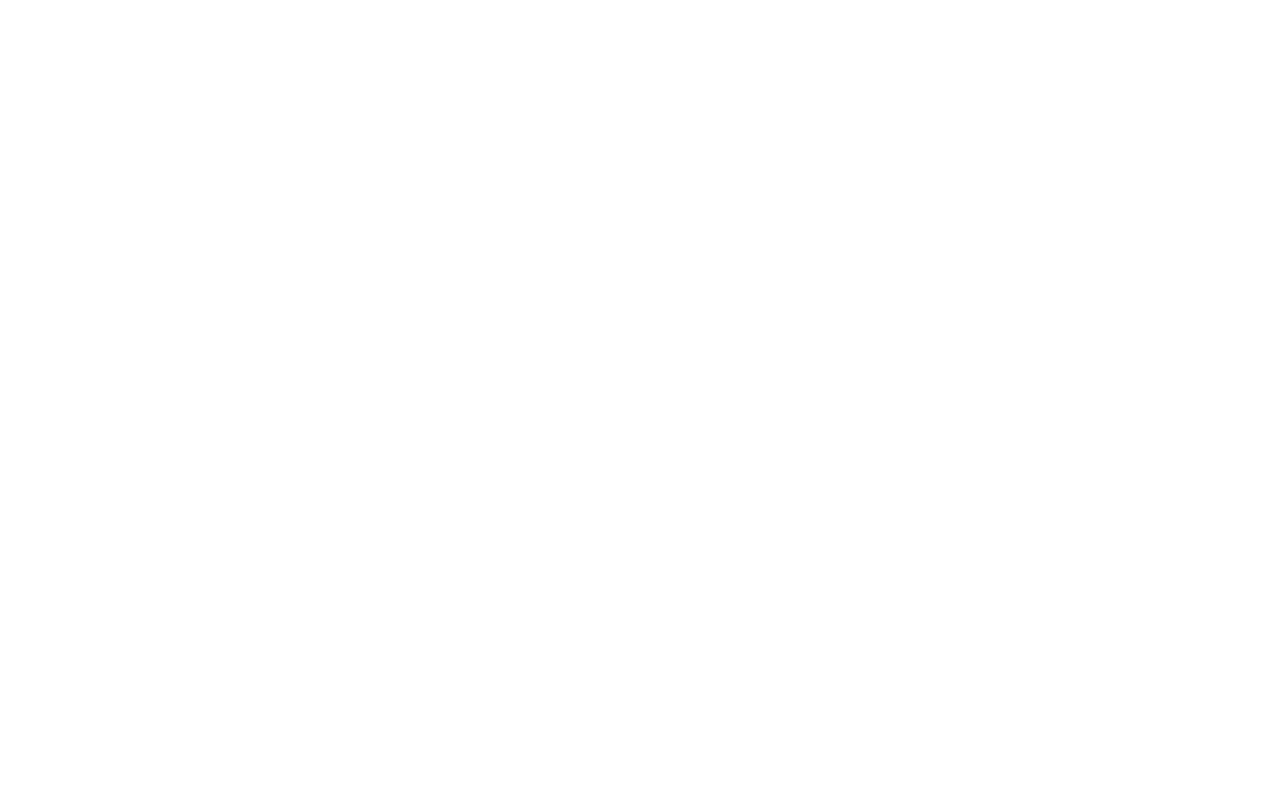
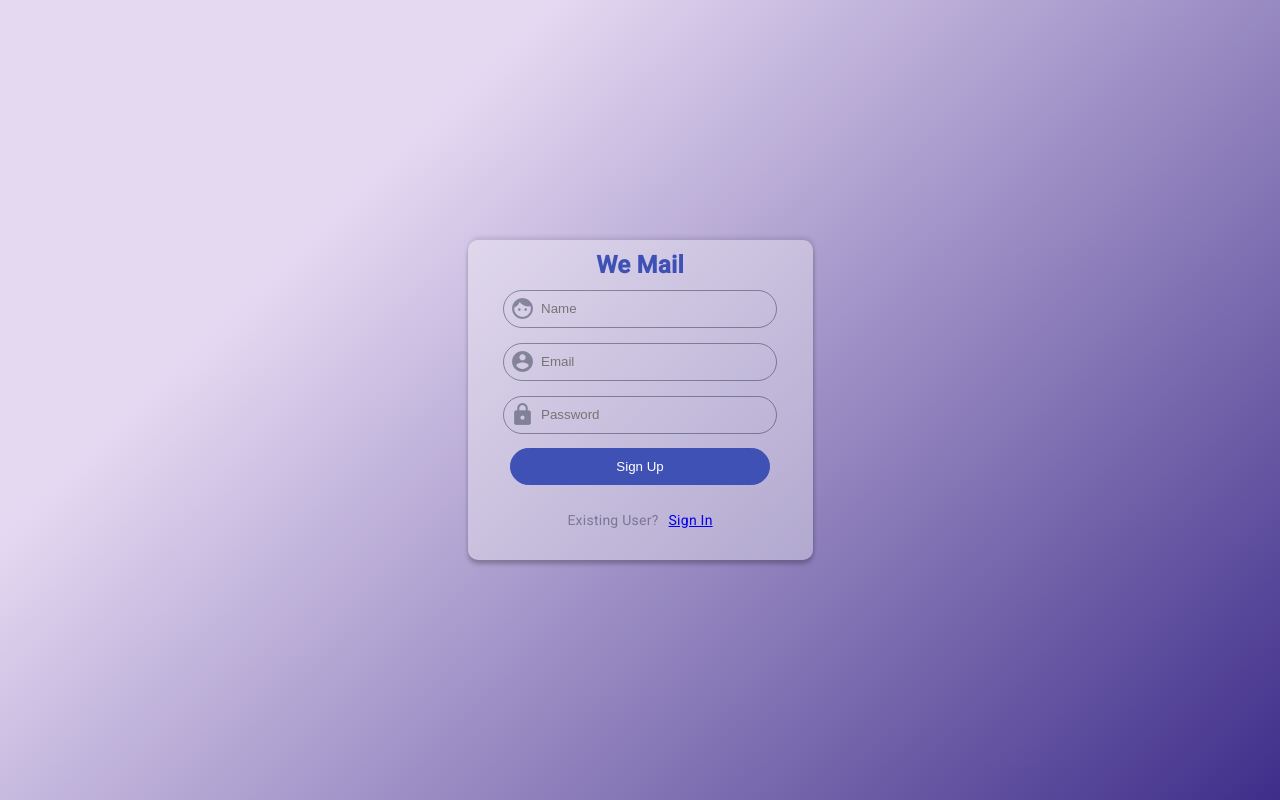
Before and after one commit to pavan-kaushal/we-mail, an Angular app: page /signup in a window 1280 px wide. Before the commit this address led to /. Built offline with nearby package versions, Linux system fonts and the light colour scheme.

Commit message:
signup component with field validations

```diff
--- a/src/app/app-routing.module.ts
+++ b/src/app/app-routing.module.ts
@@ -3,12 +3,14 @@
 import { UsersComponent } from './components/users/users.component';
 import { EventsComponent } from './components/events/events.component';
 import { ActivityComponent } from './components/activity/activity.component';
-import { LoginComponent } from './components/login/login.component';
+import { LoginComponent } from './components/authorisation/login/login.component';
 import { HomePageComponent } from './components/home-page/home-page.component';
+import { SignupComponent } from './components/authorisation/signup/signup.component';
 
 const routes: Routes = [
   {path: '', redirectTo: 'login', pathMatch: 'full'},
   { path: 'login', component: LoginComponent},
+  { path: 'signup', component: SignupComponent},
   { path: 'home', component:  HomePageComponent, children: [
     { path: 'users', component: UsersComponent},
     { path: 'activity', component: ActivityComponent},
--- /dev/null
+++ b/src/app/components/authorisation/auth.service.ts
@@ -0,0 +1,23 @@
+import { HttpClient } from '@angular/common/http';
+import { Injectable } from '@angular/core';
+import { environment } from 'src/environments/environment';
+import { BaseService } from 'src/utils/base.service';
+
+HttpClient
+@Injectable({providedIn: 'root'})
+export class AuthService extends BaseService {
+    apiUrl = environment.apiUrl + '/auth';
+
+    constructor(private _httpClient: HttpClient) {
+        super(_httpClient);
+    }
+
+    signUpUser(data){
+        return this.put<any>(this.apiUrl+'/signup',data)
+    }
+
+    signInUser(data){
+        return this.post<any>(this.apiUrl+'/signin',data)
+    }
+
+}
--- /dev/null
+++ b/src/app/components/authorisation/login/login.component.html
@@ -0,0 +1,20 @@
+<div class="center-container">
+    <div class="header">
+        We Mail
+    </div>
+    <form class="login-form">
+        <div class="field">
+            <mat-icon>account_circle</mat-icon>
+            <input type="text" placeholder="Email" [(ngModel)]="email">
+        </div>
+        <div class="field">
+            <mat-icon>lock</mat-icon>
+            <input type="text" placeholder="Password" [(ngModel)]="password">
+        </div>
+    </form>
+    <button class="sign-in">Sign In</button>
+    <div class="sign-up">
+        <span>New User?</span>
+        <a href="/signup">Sign Up</a>
+    </div>
+</div>
--- /dev/null
+++ b/src/app/components/authorisation/login/login.component.scss
@@ -0,0 +1,84 @@
+:host {
+    display: flex;
+    flex-direction: column;
+    flex: 1;
+    align-items: center;
+    justify-content: center;
+    background-color: #cdc1ff;
+    background-image: linear-gradient(316deg, #3f2e8a 0%, #e5d9f2 74%);
+}
+
+.center-container {
+    display: flex;
+    flex-direction: column;
+    align-items: center;
+    justify-content: space-between;
+    padding: 10px;
+    box-shadow: 0px 4px 4px rgba(0, 0, 0, 0.25), 1px -3px 4px rgba(0, 0, 0, 0.1);
+    border-radius: 10px;
+    height: 300px;
+    width: 325px;
+    background: linear-gradient(0deg,hsla(0,0%,100%,.2),hsla(0,0%,100%,.2)),hsla(0,0%,93%,.2);
+    .header{
+        text-align: center;
+        width: 100%;
+        font-weight: 600;
+        font-size: 1.5rem;
+        color: #3f51b5;
+        margin-top: 5px;
+    }
+    .login-form {
+        width: 100%;
+        display: flex;
+        flex-direction: column;
+        align-items: center;
+        gap: 15px;
+        .field {
+            display: flex;
+            align-items: center;
+            padding: 6px;
+            border-radius: 20px;
+            width: 80%;
+            border: 1px solid #222e4175;
+            mat-icon {
+                font-size: 25px;
+                color: #222e4175;
+            }
+            input{
+                border: none;
+                outline: none;
+                background: inherit;
+                flex: 1;
+                margin-left: 5px;
+            }
+        }
+    }
+
+    button {
+        padding: 10px 16px;
+        border-radius: 20px;
+        width: 80%;
+        cursor: pointer;
+        border: none;
+        &:hover {
+            color: white;
+            background: rgb(170, 0, 234);
+        }
+    }
+
+    .sign-up {
+        padding: 10px 16px 20px 16px;
+        width: 80%;
+        color: rgba(34, 46, 65, 0.4588235294);
+        display: flex;
+        align-items: center;
+        justify-content: center;
+        gap: 10px;
+    }
+
+    .sign-in {
+        color: white;
+        background: #3f51b5;
+        border: 1px solid #3f51b5 !important;
+    }
+}
--- a/src/app/components/login/login.component.ts
+++ b/src/app/components/authorisation/login/login.component.ts
@@ -8,7 +8,9 @@
 })
 
 export class LoginComponent implements OnInit {
-    isLoggedIn = true;
+    isLoggedIn: boolean = false;
+    email: string;
+    password: string;
     constructor(
         private _router: Router,
     ) { }
--- /dev/null
+++ b/src/app/components/authorisation/signup/signup.component.html
@@ -0,0 +1,34 @@
+<div class="center-container">
+    <div class="header">
+        We Mail
+    </div>
+    <form class="login-form" [formGroup]="signUpForm">
+        <div class="field" [class.is-invalid]="hasError('name')">
+            <mat-icon class="label-icon">face</mat-icon>
+            <input type="text" placeholder="Name" formControlName="name">
+            <ng-container *ngIf="hasError('name')">
+                <mat-icon class="err-icon" matTooltip="Name is required">error_outline</mat-icon>
+            </ng-container>
+        </div>
+        <div class="field" [class.is-invalid]="hasError('email')">
+            <mat-icon class="label-icon">account_circle</mat-icon>
+            <input type="text" placeholder="Email" formControlName="email">
+            <ng-container *ngIf="hasError('email')">
+                <mat-icon class="err-icon" *ngIf="signUpForm.get('email').errors.required" matTooltip="Email is required">error_outline</mat-icon>
+                <mat-icon class="err-icon" *ngIf="signUpForm.get('email').errors.pattern" matTooltip="Password is Invalid">error_outline</mat-icon>
+            </ng-container>
+        </div>
+        <div class="field" [class.is-invalid]="hasError('password')">
+            <mat-icon class="label-icon">lock</mat-icon>
+            <input type="text" placeholder="Password" formControlName="password">
+            <ng-container *ngIf="hasError('password')">
+                <mat-icon class="err-icon" matTooltip="Password is required">error_outline</mat-icon>
+            </ng-container>
+        </div>
+    </form>
+    <button class="sign-up" (click)="onSubmit()">Sign Up</button>
+    <div class="sign-in">
+        <span>Existing User?</span>
+        <a href="/login">Sign In</a>
+    </div>
+</div>
--- a/src/app/components/login/login.component.scss
+++ b/src/app/components/authorisation/signup/signup.component.scss
@@ -16,7 +16,7 @@
     padding: 10px;
     box-shadow: 0px 4px 4px rgba(0, 0, 0, 0.25), 1px -3px 4px rgba(0, 0, 0, 0.1);
     border-radius: 10px;
-    height: 350px;
+    height: 300px;
     width: 325px;
     background: linear-gradient(0deg,hsla(0,0%,100%,.2),hsla(0,0%,100%,.2)),hsla(0,0%,93%,.2);
     .header{
@@ -25,8 +25,14 @@
         font-weight: 600;
         font-size: 1.5rem;
         color: #3f51b5;
+        margin-top: 5px;
     }
-
+    .login-form {
+        width: 100%;
+        display: flex;
+        flex-direction: column;
+        align-items: center;
+        gap: 15px;
         .field {
             display: flex;
             align-items: center;
@@ -34,7 +40,7 @@
             border-radius: 20px;
             width: 80%;
             border: 1px solid #222e4175;
-        mat-icon {
+            .label-icon {
                 font-size: 25px;
                 color: #222e4175;
             }
@@ -44,6 +50,7 @@
                 background: inherit;
                 flex: 1;
                 margin-left: 5px;
+            }
         }
     }
 
@@ -60,14 +67,30 @@
     }
 
     .sign-up {
-        background: inherit;
-        color: #3f51b5;
+        color: white;
+        background: #3f51b5;
         border: 1px solid #3f51b5 !important;
     }
 
     .sign-in {
-        color: white;
-        background: #3f51b5;
-        border: 1px solid #3f51b5 !important;
+        padding: 10px 16px 20px 16px;
+        width: 80%;
+        color: rgba(34, 46, 65, 0.4588235294);
+        display: flex;
+        align-items: center;
+        justify-content: center;
+        gap: 10px;
     }
 }
+
+.is-invalid {
+    color: #f33 !important;
+    border: 1px solid #f33 !important;
+    mat-icon {
+        color: #f33 !important;
+    }
+}
+
+.err-icon {
+    font-size: 18px;
+}
--- /dev/null
+++ b/src/app/components/authorisation/signup/signup.component.ts
@@ -0,0 +1,67 @@
+import { Component, OnInit } from '@angular/core';
+import { FormBuilder, FormGroup, Validators } from '@angular/forms';
+import { Router } from '@angular/router';
+import { AuthService } from '../auth.service';
+import { ToastrService } from 'ngx-toastr';
+
+@Component({
+    selector: 'app-signup',
+    templateUrl: 'signup.component.html',
+    styleUrls: ['signup.component.scss']
+})
+
+export class SignupComponent implements OnInit {
+    isLoggedIn: boolean = false;
+    signUpForm: FormGroup
+    constructor(
+        private _formBuilder: FormBuilder,
+        private _router: Router,
+        private _authService: AuthService,
+        private _toastrService: ToastrService,
+    ) { }
+
+    ngOnInit() {
+        if(this.isLoggedIn){
+            this._router.navigate(['/home/users'])
+        }
+        this.signUpForm = this._formBuilder.group({
+            name: ['', Validators.required],
+            email: ['', [Validators.required,Validators.pattern("^[a-zA-Z0-9_.+-]+@[a-zA-Z0-9-]+\.[a-zA-Z0-9-.]+$")]],
+            password: ['', Validators.required],
+        });
+    }
+
+    onSubmit() {
+        if(this.signUpForm.invalid){
+            if(this.signUpForm.get('name').invalid){
+                this._toastrService.warning("Name is Required")
+            }
+            if(this.signUpForm.get('email').invalid){
+                if(this.signUpForm.get('email').errors.required){
+                    this._toastrService.warning("Email is Required")
+                }
+                if(this.signUpForm.get('email').errors.pattern){
+                    this._toastrService.warning("Email is Invalid")
+                }
+            }
+            if(this.signUpForm.get('password').invalid){
+                this._toastrService.warning("Password is Required")
+            }
+            return;
+        }
+        this._authService.signUpUser({
+            name: this.signUpForm.get('name').value,
+            email: this.signUpForm.get('email').value,
+            password: this.signUpForm.get('password').value,
+        }).subscribe(res => {
+            if(res.success){
+             this._toastrService.success("Signed Up Succesfully");
+             this.signUpForm.reset();
+            }
+        })
+    }
+
+    hasError(field){
+        return this.signUpForm.get(field).invalid && (this.signUpForm.get(field).dirty || this.signUpForm.get(field).touched)
+    }
+}
--- a/src/app/components/login/login.component.html
+++ /dev/null
@@ -1,19 +0,0 @@
-<div class="center-container">
-    <div class="header">
-        We Mail
-    </div>
-    <div class="field">
-        <mat-icon>account_circle</mat-icon>
-        <input type="text" placeholder="Name">
-    </div>
-    <div class="field">
-        <mat-icon>account_circle</mat-icon>
-        <input type="text" placeholder="Email">
-    </div>
-    <div class="field">
-        <mat-icon>lock</mat-icon>
-        <input type="text" placeholder="Password">
-    </div>
-    <button class="sign-in">Sign In</button>
-    <button class="sign-up">Sign Up</button>
-</div>
--- a/src/styles.scss
+++ b/src/styles.scss
@@ -62,3 +62,8 @@
     background: #FFCD2940 !important;
     color: #AC8813 !important;
 }
+
+mat-icon {
+    display: flex !important;
+    align-items: center !important;
+}
```
Also changed, not shown: src/app/app.module.ts (+18 -3 lines), src/environments/environment.ts (renamed from src/environments/development.environment.ts). Lines whose indentation alone changed are shown as unchanged.
